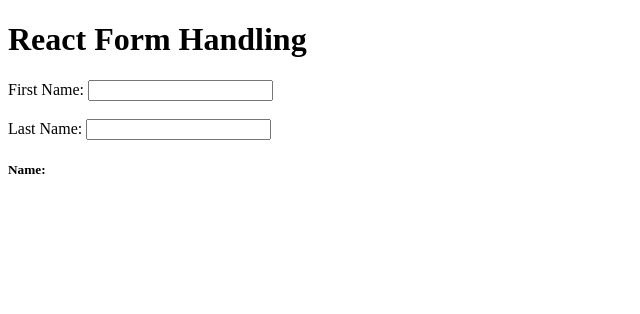
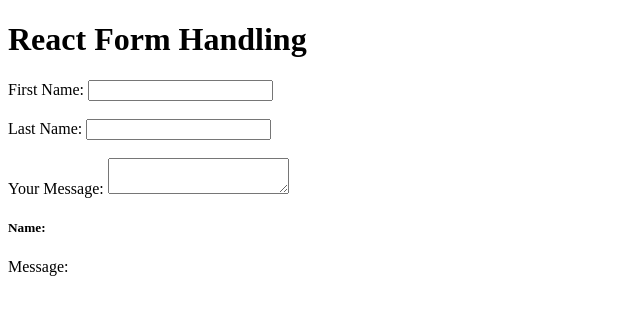
Before and after one commit to MccGrey/react-form-handling, a React (Create React App) app: page / in a window 1280 px wide. Shown: the top 314 px of the page, without its empty margins (0-640 px from the left). Built offline with nearby package versions, Linux system fonts and the light colour scheme.

Commit message:
update - add textarea field

```diff
--- a/src/App.js
+++ b/src/App.js
@@ -4,6 +4,7 @@ function App() {
   const [state, setState] = useState({
     fname: "",
     lname: "",
+    message: "",
   });
 
   const handleChange = (e) => {
@@ -25,8 +26,8 @@ function App() {
             onChange={handleChange}
           />
         </label>{" "}
-        <br></br>
-        <br></br>
+        <br />
+        <br />
         <label>
           Last Name:{" "}
           <input
@@ -36,10 +37,21 @@ function App() {
             onChange={handleChange}
           />
         </label>
+        <br />
+        <br />
+        <label>
+          Your Message:{" "}
+          <textarea
+            name="message"
+            value={state.message}
+            onChange={handleChange}
+          />
+        </label>
       </form>
       <h5>
         Name: {state.fname} {state.lname}
       </h5>
+      <p>Message: {state.message}</p>
     </div>
   );
 }
```
